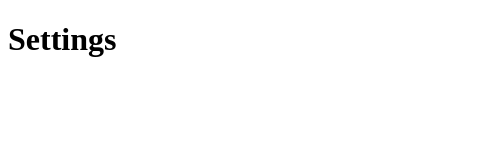
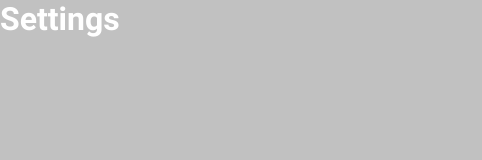
Before and after one commit to theo0165/floating-ruler, an Electron app: page src/app/settings/settings.html in a window 482 px wide. Drawn offline with Linux system fonts and the light colour scheme.

Commit message:
Added variables to css

```diff
--- a/src/app/ruler/ruler.css
+++ b/src/app/ruler/ruler.css
@@ -1,21 +1,3 @@
-@font-face {
-    font-family: "Roboto";
-    src: url("../../static/fonts/Roboto-Regular.ttf");
-    font-weight: 400;
-}
-
-@font-face {
-    font-family: "Roboto";
-    src: url("../../static/fonts/Roboto-Bold.ttf");
-    font-weight: 700;
-}
-
-@font-face {
-    font-family: "Roboto";
-    src: url("../../static/fonts/Roboto-Light.ttf");
-    font-weight: 300;
-}
-
 html,
 body {
     height: 100%;
@@ -29,10 +11,10 @@ html {
 
 body {
     min-width: 0;
-    font-family: 'Roboto';
+    font-family: var(--font);
     font-weight: 300;
     overflow: auto;
-    background: rgba(51, 51, 51, .3);
+    background: rgba(var(--background-color), var(--opacity));
 }
 
 /* TODO: fix cursor as pointer. currently not working correct. */
--- a/src/app/settings/settings.css
+++ b/src/app/settings/settings.css
@@ -0,0 +1,11 @@
+*{
+    margin: 0;
+    padding: 0;
+    box-sizing: border-box;
+}
+
+body{
+    font-family: var(--font);
+    background-color: rgba(var(--background-color), var(--opacity));
+    color: white;
+}
--- a/src/app/settings/settings.html
+++ b/src/app/settings/settings.html
@@ -5,6 +5,7 @@
     <meta http-equiv="X-UA-Compatible" content="IE=edge">
     <meta name="viewport" content="width=device-width, initial-scale=1.0">
     <title>Settings</title>
+    <link rel="stylesheet" href="../vars.css">
     <link rel="stylesheet" href="./settings.css">
 </head>
 <body>
--- /dev/null
+++ b/src/app/vars.css
@@ -0,0 +1,23 @@
+@font-face {
+    font-family: "Roboto";
+    src: url("../../static/fonts/Roboto-Regular.ttf");
+    font-weight: 400;
+}
+
+@font-face {
+    font-family: "Roboto";
+    src: url("../../static/fonts/Roboto-Bold.ttf");
+    font-weight: 700;
+}
+
+@font-face {
+    font-family: "Roboto";
+    src: url("../../static/fonts/Roboto-Light.ttf");
+    font-weight: 300;
+}
+
+:root{
+    --background-color: 51, 51, 51;
+    --opacity: .3;
+    --font: 'Roboto', sans-serif
+}
```
Also changed, not shown: src/app/ruler/ruler.html (+1 -0 lines).
